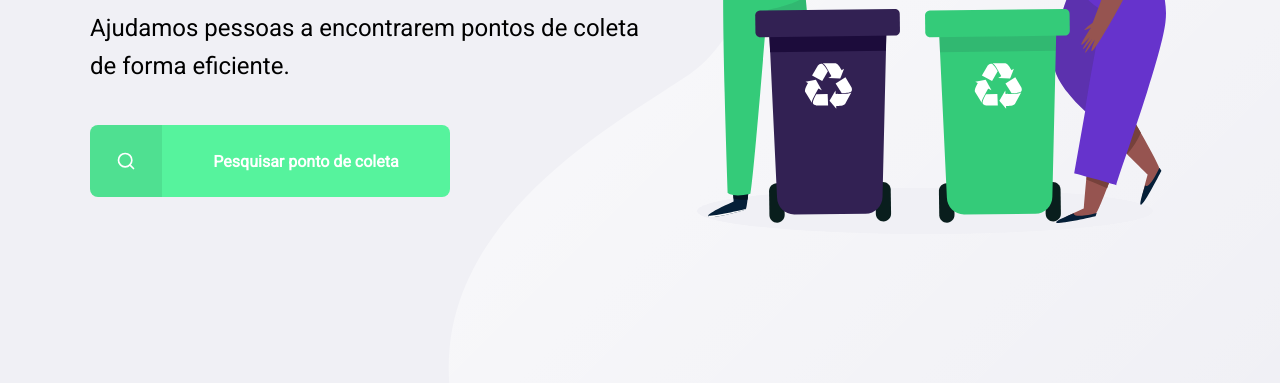
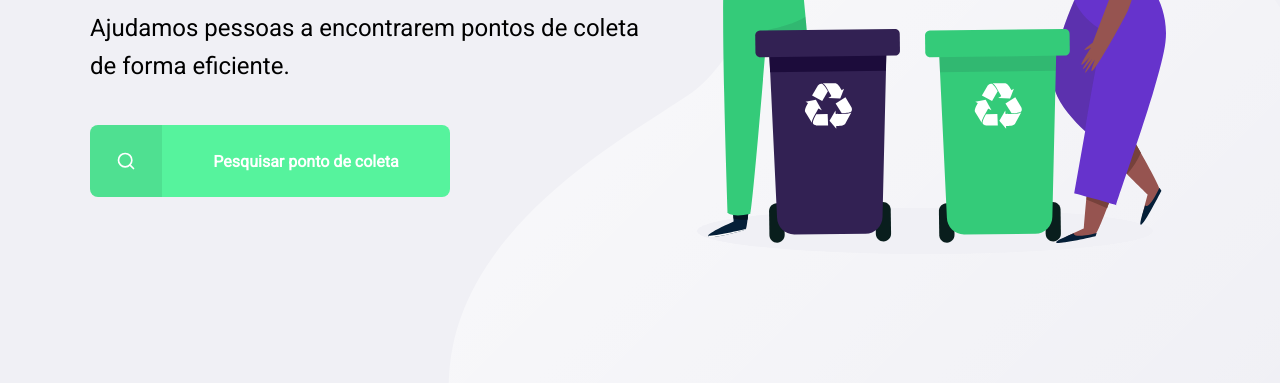
Before and after one commit to N0N4T0/nlw, a plain HTML site: page index.html in a window 1280 px wide. Shown: the part 417-800 px from the top of the page. Drawn offline with Linux system fonts and the light colour scheme.

Commit message:
1.2 commit

```diff
--- a/styles/main.css
+++ b/styles/main.css
@@ -30,7 +30,7 @@ h1, h2, h3, h4, h5, h6 {
     height: 100vh;
 
     background: url('../assets/home-background.svg') no-repeat;
-    background-position: 35vw bottom;
+    background-position: 35vw 20vh;
 }
 
 #page-home .content{
@@ -160,3 +160,11 @@ h1, h2, h3, h4, h5, h6 {
         align-items: center;
     }
 }
+
+/*
+@media (max-width: 2540px) {
+    #page-home {
+        background-position-x: 40vw;
+        background-position-y: 40vh;
+    }
+}*/
```
